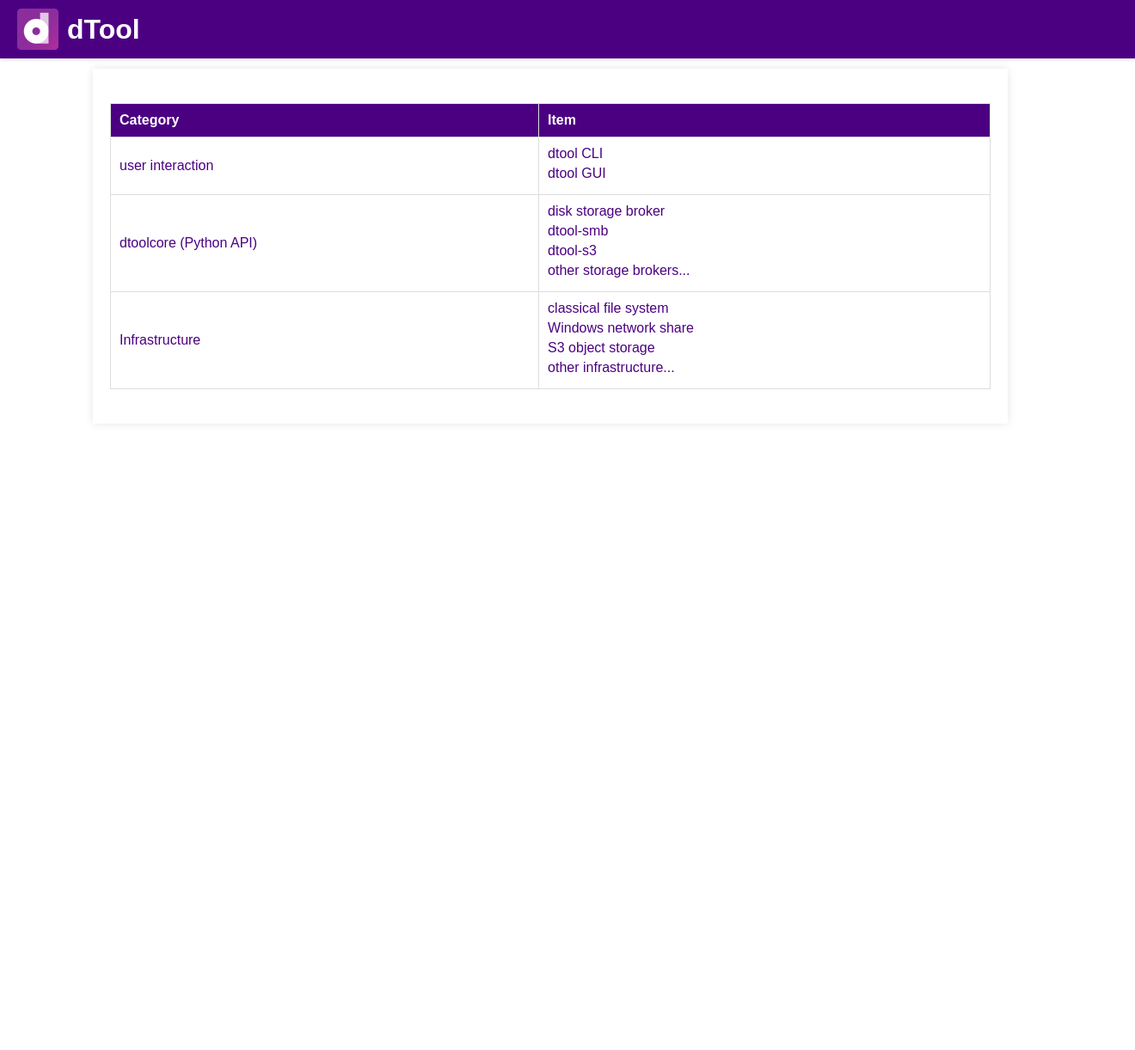
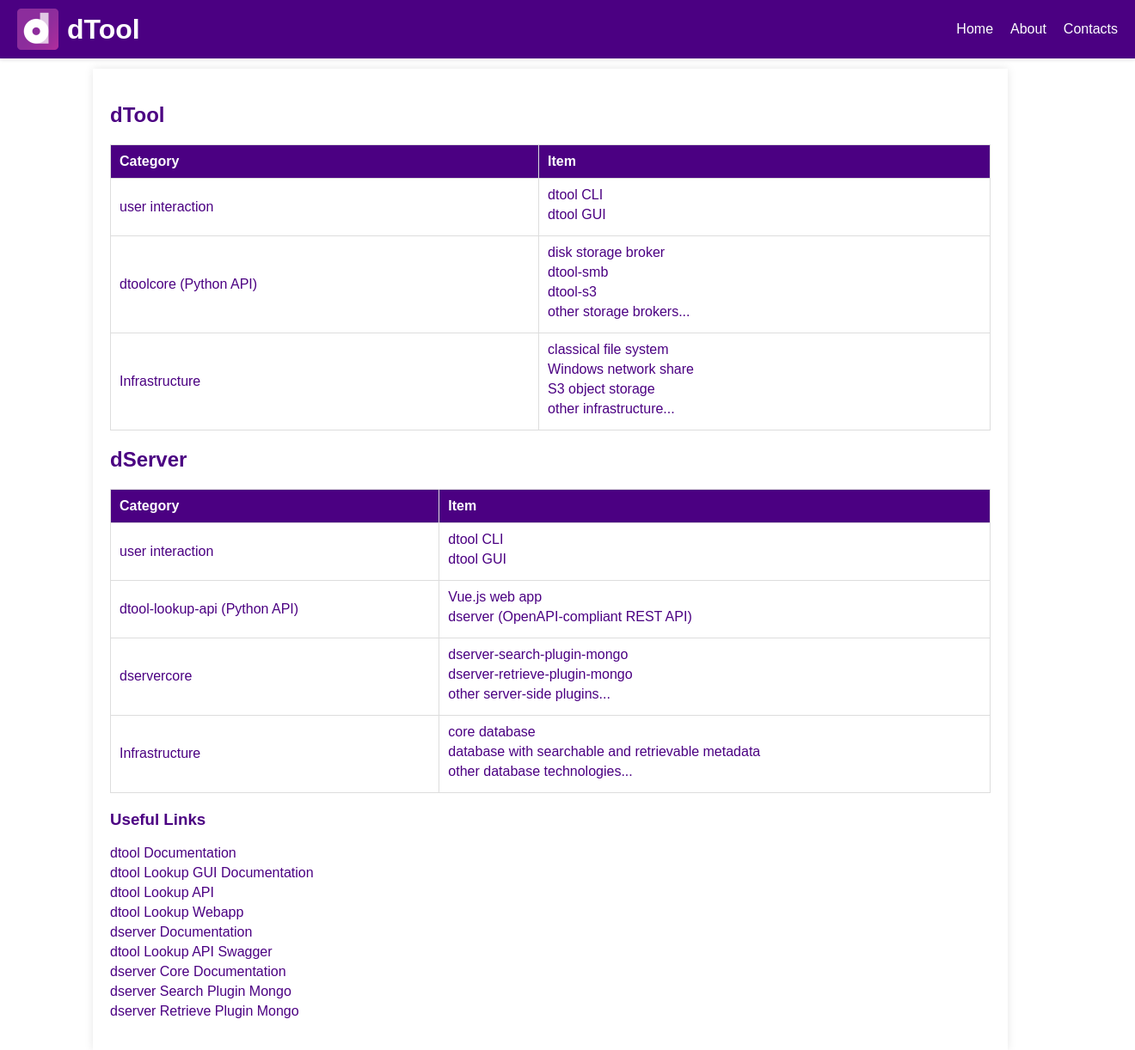
Before and after one commit to livMatS/dtool-website, a plain HTML site: page index.html in a window 1280 px wide. Shown: the whole page at 86% size, 1320 px wide, since content can reach past the window. Before the commit the page ends 800 px from the top, so only its background shows below. Drawn offline with Linux system fonts and the light colour scheme.

Commit message:
Initial commit: Add website with dTool and dServer tables

```diff
--- a/index.html
+++ b/index.html
@@ -10,9 +10,15 @@
     <header>
         <img src="dtool_logo.png" alt="dTool logo" class="logo">
         <h1>dTool</h1>
+        <nav>
+            <a href="#home">Home</a>
+            <a href="#about">About</a>
+            <a href="#contacts">Contacts</a>
+        </nav>
     </header>
     <div class="container">
-        <table id="editableTable">
+        <h2 id="dtool">dTool</h2>
+        <table id="editableTableDTool">
             <thead>
                 <tr>
                     <th>Category</th>
@@ -53,6 +59,69 @@
                 </tr>
             </tbody>
         </table>
+        <h2 id="dserver">dServer</h2>
+        <table id="editableTableDServer">
+            <thead>
+                <tr>
+                    <th>Category</th>
+                    <th>Item</th>
+                </tr>
+            </thead>
+            <tbody>
+                <tr>
+                    <td>user interaction</td>
+                    <td>
+                        <ul>
+                            <li>dtool CLI</li>
+                            <li>dtool GUI</li>
+                        </ul>
+                    </td>
+                </tr>
+                <tr>
+                    <td>dtool-lookup-api (Python API)</td>
+                    <td>
+                        <ul>
+                            <li>Vue.js web app</li>
+                            <li>dserver (OpenAPI-compliant REST API)</li>
+                        </ul>
+                    </td>
+                </tr>
+                <tr>
+                    <td>dservercore</td>
+                    <td>
+                        <ul>
+                            <li>dserver-search-plugin-mongo</li>
+                            <li>dserver-retrieve-plugin-mongo</li>
+                            <li>other server-side plugins...</li>
+                        </ul>
+                    </td>
+                </tr>
+                <tr>
+                    <td>Infrastructure</td>
+                    <td>
+                        <ul>
+                            <li>core database</li>
+                            <li>database with searchable and retrievable metadata</li>
+                            <li>other database technologies...</li>
+                        </ul>
+                    </td>
+                </tr>
+            </tbody>
+        </table>
+        <div class="links">
+            <h3>Useful Links</h3>
+            <ul>
+                <li><a href="https://dtool.readthedocs.io">dtool Documentation</a></li>
+                <li><a href="https://dtool-lookup-gui.readthedocs.io">dtool Lookup GUI Documentation</a></li>
+                <li><a href="https://github.com/livMatS/dtool-lookup-api">dtool Lookup API</a></li>
+                <li><a href="https://github.com/jic-dtool/dtool-lookup-webapp">dtool Lookup Webapp</a></li>
+                <li><a href="https://dserver.readthedocs.io">dserver Documentation</a></li>
+                <li><a href="https://demo.dtool.dev/lookup/doc/swagger">dtool Lookup API Swagger</a></li>
+                <li><a href="https://dservercore.readthedocs.io">dserver Core Documentation</a></li>
+                <li><a href="https://github.com/livMatS/dserver-search-plugin-mongo">dserver Search Plugin Mongo</a></li>
+                <li><a href="https://github.com/livMatS/dserver-retrieve-plugin-mongo">dserver Retrieve Plugin Mongo</a></li>
+            </ul>
+        </div>
     </div>
     <script src="script.js"></script>
 </body>
--- a/script.js
+++ b/script.js
@@ -1,9 +1,10 @@
 document.addEventListener('DOMContentLoaded', (event) => {
-    const table = document.getElementById('editableTable');
+    const tables = document.querySelectorAll('table');
 
-    // Make table cells editable
-    //table.addEventListener('click', function(event) {
-        //const target = event.target;
+    tables.forEach(table => {
+        table.addEventListener('click', function(event) {
+// sourcery skip: unused-skip-comment
+              const {target} = event;
 
             if (target.tagName === 'TD') {
                 const originalContent = target.innerHTML;
@@ -27,3 +28,5 @@ document.addEventListener('DOMContentLoaded', (event) => {
                 });
             }
         });
+    });
+});
--- a/styles.css
+++ b/styles.css
@@ -6,19 +6,20 @@ body {
     display: flex;
     flex-direction: column;
     align-items: center;
-    height: 100vh;
 }
 
 header {
-    position: absolute;
+    position: fixed;
     top: 0;
     left: 0;
+    width: 100%;
     display: flex;
     align-items: center;
+    justify-content: space-between;
     background-color: #4B0082;
-    width: 100%;
     padding: 10px 20px;
     box-shadow: 0 2px 4px rgba(0, 0, 0, 0.1);
+    z-index: 1000;
 }
 
 .logo {
@@ -30,6 +31,21 @@ header {
 h1 {
     margin: 0;
     color: white;
+    flex-grow: 1;
+}
+
+nav {
+    display: flex;
+    gap: 20px;
+}
+
+nav a {
+    color: white;
+    text-decoration: none;
+}
+
+nav a:hover {
+    text-decoration: underline;
 }
 
 .container {
@@ -39,6 +55,10 @@ h1 {
     padding: 20px;
     box-shadow: 0 0 10px rgba(0, 0, 0, 0.1);
     overflow: auto;
+}
+
+h2 {
+    color: #4B0082;
 }
 
 table {
@@ -67,3 +87,25 @@ td ul {
 td ul li {
     margin-bottom: 5px;
 }
+
+.links {
+    margin-top: 20px;
+}
+
+.links ul {
+    list-style-type: none;
+    padding: 0;
+}
+
+.links ul li {
+    margin-bottom: 5px;
+}
+
+.links a {
+    color: #4B0082;
+    text-decoration: none;
+}
+
+.links a:hover {
+    text-decoration: underline;
+}
```
Lines whose indentation alone changed are shown as unchanged.
